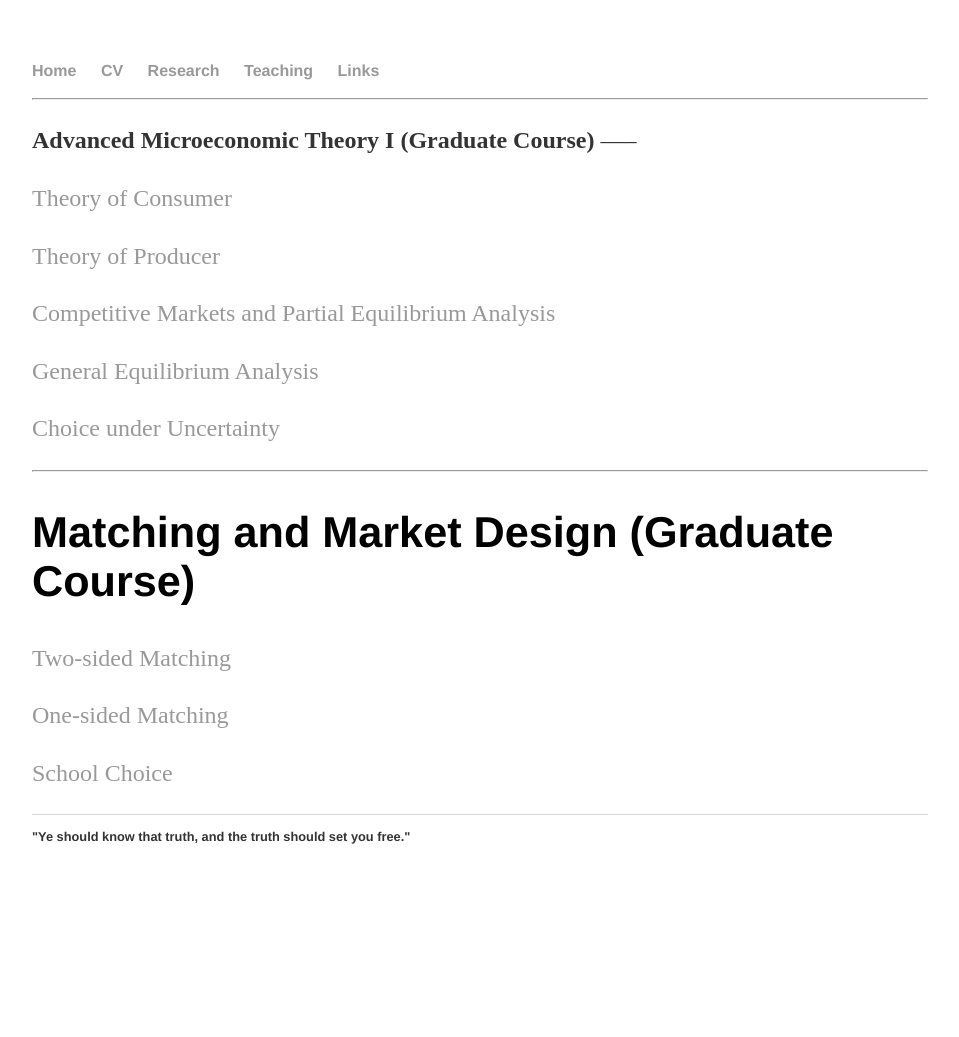
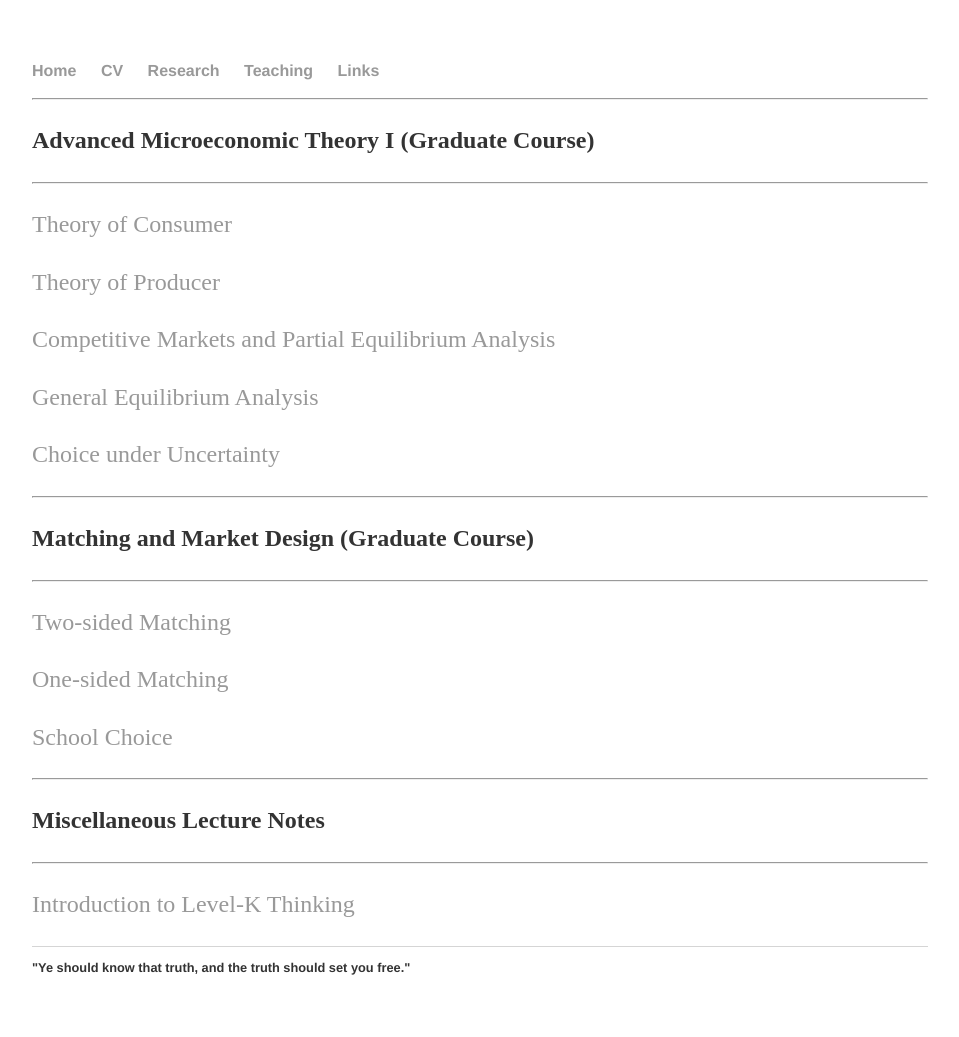
Before and after one commit to zlchurch/zlchurch.github.io, a Jekyll site: the page built from Teaching/index.md, in a window 1280 px wide. Shown: the whole page, without its empty margins (160-1119 px from the left). Built offline with Jekyll 4.4.1, drawn with Linux system fonts in a browser that asks for light colours; our own code applies the rules of GitHub Pages for plain Markdown files; before the commit the page ends 906 px from its top, so only the background shows below that.

Commit message:
Update index.md

```diff
--- a/Teaching/index.md
+++ b/Teaching/index.md
@@ -1,5 +1,7 @@
 -----
+
 **Advanced Microeconomic Theory I (Graduate Course)**
+
 -----
 
 [Theory of Consumer]("/Teaching/consumer.pdf")
@@ -17,6 +19,7 @@
 -----
 
 **Matching and Market Design (Graduate Course)**
+
 -----
 
 [Two-sided Matching]("/Teaching/consumer.pdf")
@@ -24,3 +27,12 @@
 [One-sided Matching]("/Teaching/consumer.pdf")
 
 [School Choice]("/Teaching/consumer.pdf")
+
+
+-----
+
+**Miscellaneous Lecture Notes**
+
+-----
+
+[Introduction to Level-K Thinking]("Teaching/levelk")
```
